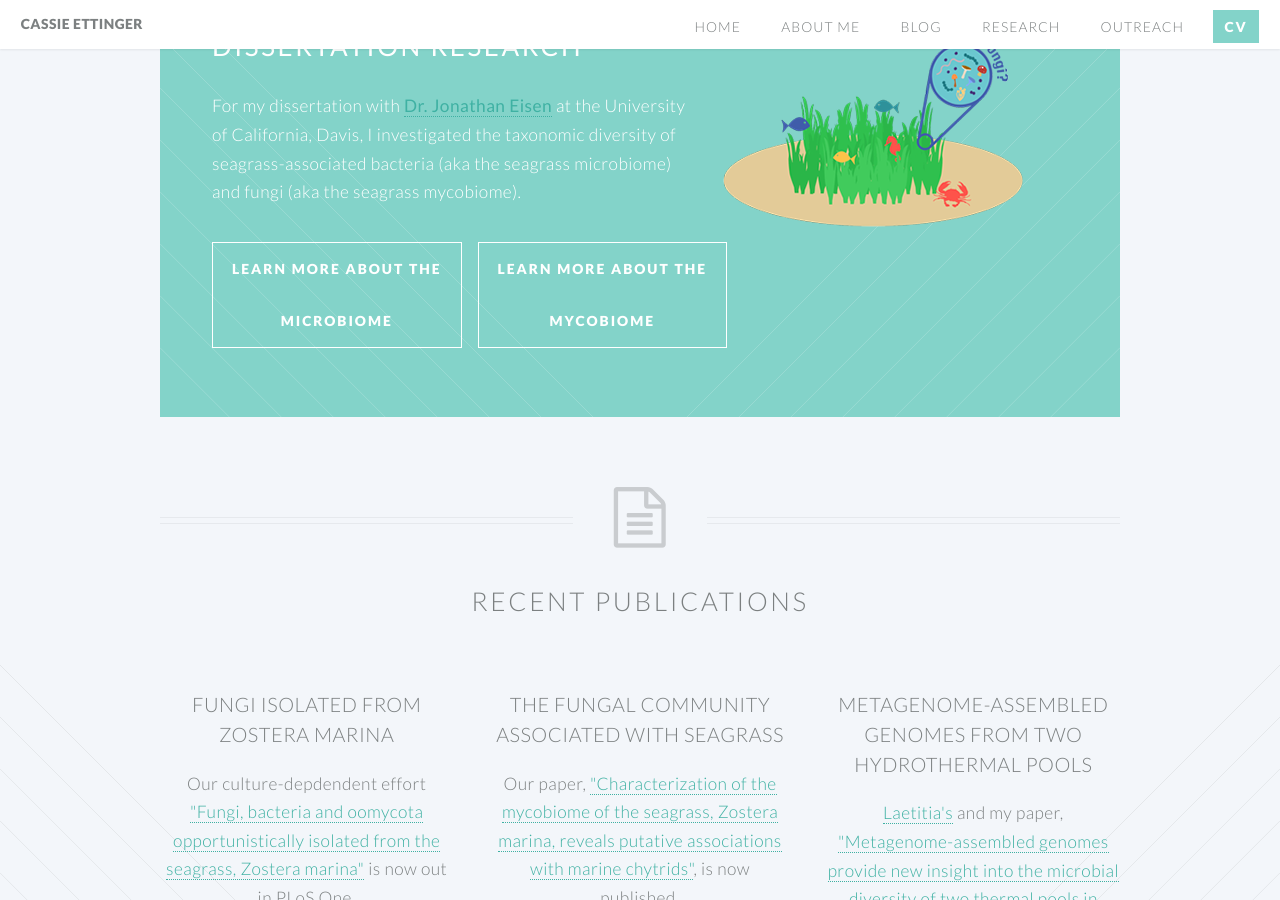
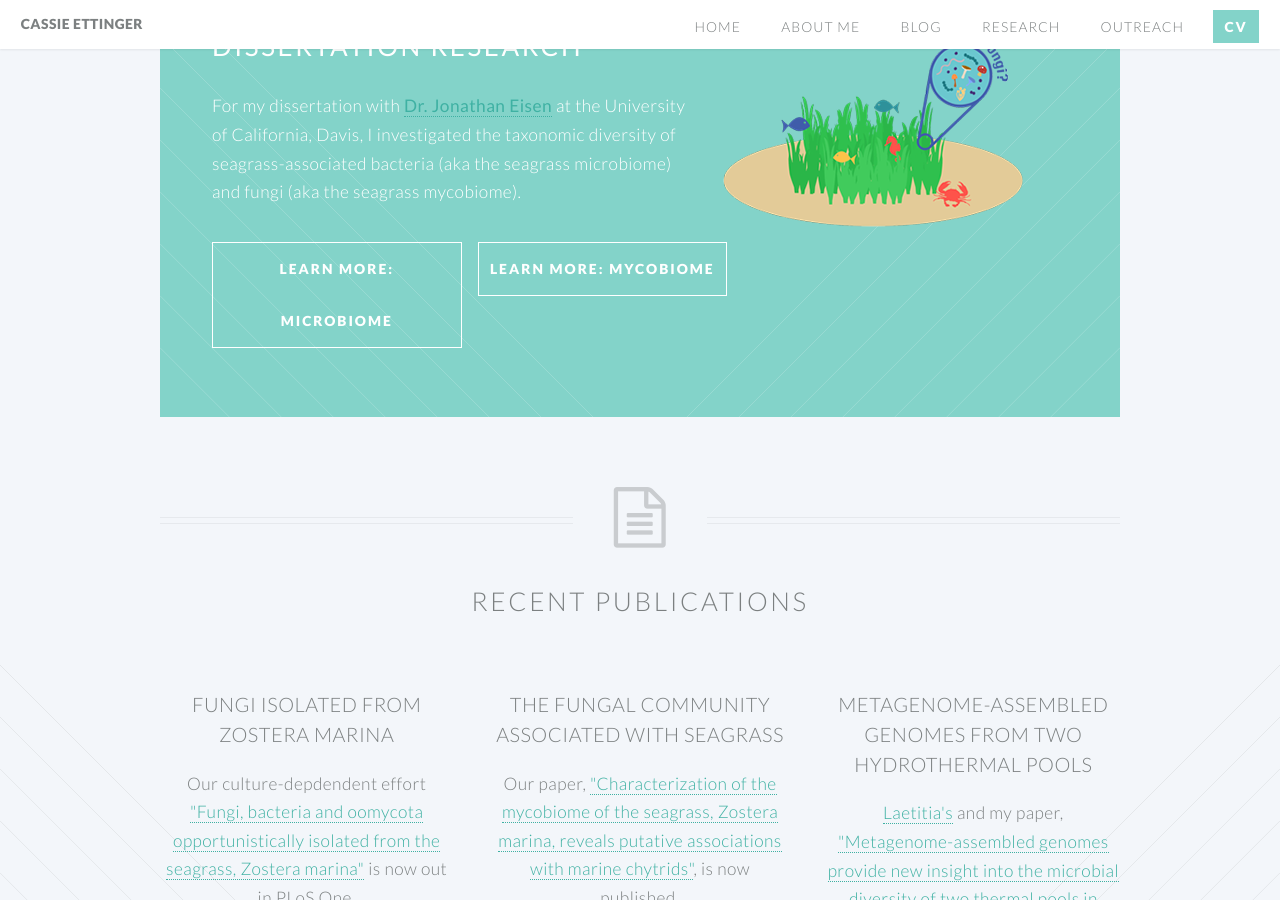
Before and after one commit to marinalaforgia/casett.github.io, a Jekyll site: the page built from index.html, in a window 1280 px wide and 900 px high, scrolled down 893 px. Built offline with Jekyll 4.4.1, drawn with Linux system fonts in a browser that asks for light colours.

Commit message:
fix buttons

```diff
--- a/index.html
+++ b/index.html
@@ -23,12 +23,12 @@ layout: landing-page
 									<div class="row">
 									<div class="6u">
 									<ul class="buttons">
-										<li><a href="/seagrass-microbiome.html" class="button">Learn more about the Microbiome</a></li>
+										<li><a href="/seagrass-microbiome.html" class="button">Learn more:  Microbiome</a></li>
 
 									</ul> </div>
 									<div class="6u">
 									<ul class="buttons">
-									<li><a href="/seagrass-mycobiome.html" class="button">Learn more about the Mycobiome</a></li>
+									<li><a href="/seagrass-mycobiome.html" class="button">Learn more: Mycobiome</a></li>
 								</ul>
 
 							</div>
```
